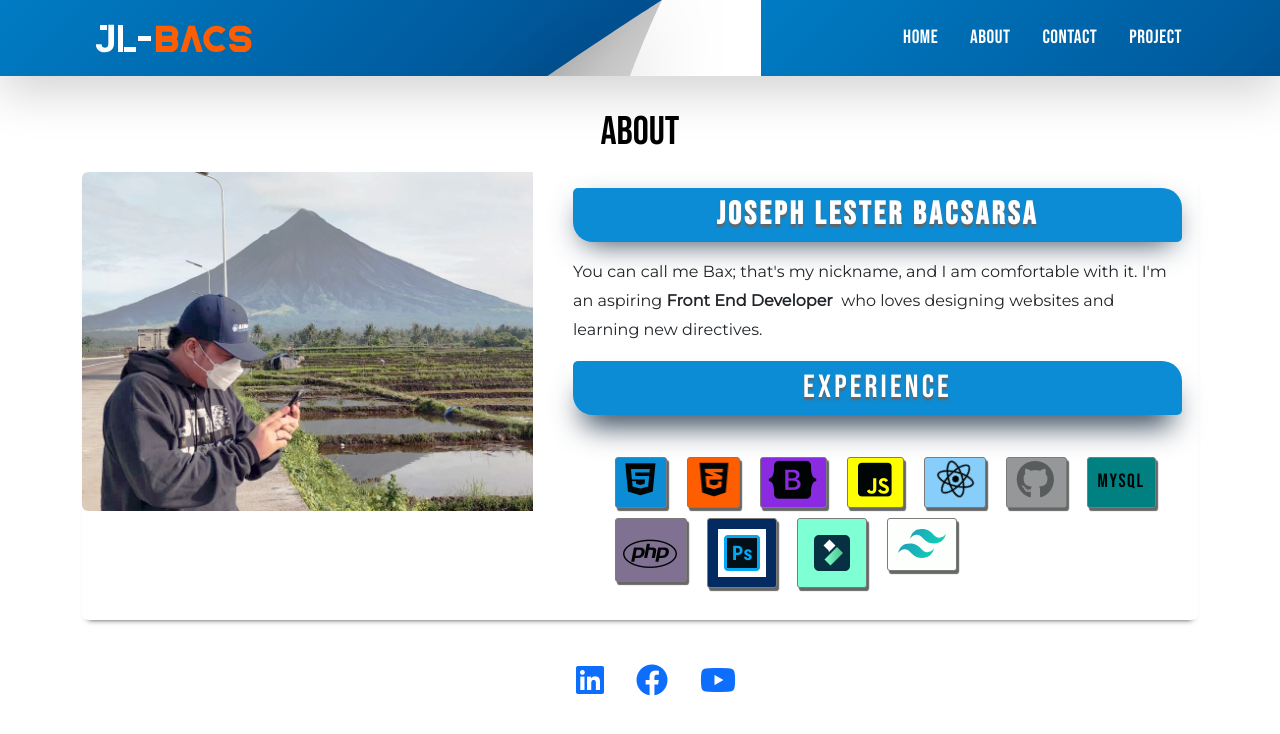
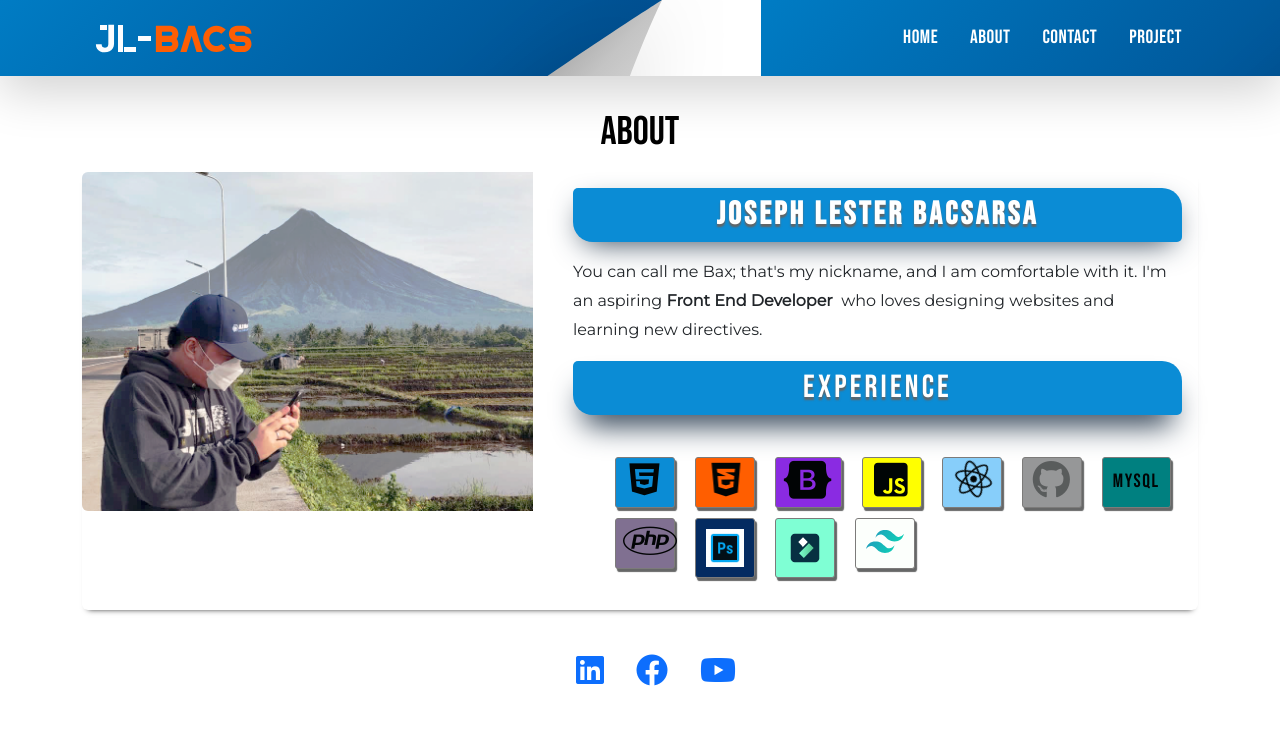
Before and after one commit to jlbbacs/Portfolio-app, a React (Create React App) app: page /about in a window 1280 px wide. Shown: the top 734 px of the page. Built offline with nearby package versions, Linux system fonts and the light colour scheme; the HTML template or start-up script is replaced by a standard one; a web font is replaced by a local one.

Commit message:
changing skill size

```diff
--- a/src/css/about.css
+++ b/src/css/about.css
@@ -86,41 +86,69 @@
 }
 #ht{
     background-color: #0B8CD5;
+    width:60px;
+    height:60px;
+    text-align: center;
 }
 #cs{
     background-color: rgb(255, 94, 0);
+    width:60px;
+    height:60px;
+    text-align: center;
 
 }
 #ja{
     background-color: yellow;
+    width:60px;
+    height:60px;
+    text-align: center;
 }
 #gi{
     background-color: #969798;
+    width:60px;
+    height:60px;
+    text-align: center;
 }
 #my{
     background-color: teal;
 
 
+
 }
 #re{
     background-color: lightskyblue;
+    width:60px;
+    height:60px;
+    text-align: center;
 }
 
 #ph{
     background-color: #807091;
+    width:60px;
+    height:60px;
+    text-align: center!important;
+
+
 }
+
+
+
 
 #photo{
     background-color: #042b61;
+    width:60px;
+    height:60px;
 }
 #fil{
     background-color: aquamarine;
+    width:60px;
+    height:60px;
 }
 
 #tail{
     background-color: rgb(252, 255, 252);
-    width:70px;
-    height:70px;
+    width:60px;
+    height:60px;
 }
 
 .about-list{
--- a/src/pages/About.js
+++ b/src/pages/About.js
@@ -34,16 +34,16 @@ const About = () => {
          </p>
          <h5 className="text-center skills-about">EXPERIENCE</h5>
             <ul className="about-list">
-                <li className="list" id="ht" data-bs-toggle="tooltip" data-bs-placement="top" title="HTML"><i class="fa-brands fa-html5 fa-bounce fa-2xl"></i></li>
+                <li className="list" id="ht" data-bs-toggle="tooltip" data-bs-placement="top" title="HTML"><i class="fa-brands fa-html5 fa-html5 fa-bounce fa-2xl"></i></li>
                 <li className="list" id="cs" data-bs-toggle="tooltip" data-bs-placement="top" title="CSS"><i class="fa-brands fa-css3-alt fa-flip fa-2xl"></i></li>
                 <li className="list" id="bo" data-bs-toggle="tooltip" data-bs-placement="top" title="BOOTSTRAP"><i class="fa-brands fa-bootstrap fa-beat-fade fa-2xl"></i></li>
                 <li className="list" id="ja" data-bs-toggle="tooltip" data-bs-placement="top" title="JAVASCRIPT"><i class="fa-brands fa-square-js fa-shake fa-2xl"></i></li>
                 <li className="list" id="re" data-bs-toggle="tooltip" data-bs-placement="top" title="REACT"><i class="fa-brands fa-react fa-spin-pulse fa-2xl"></i></li>
                 <li className="list" id="gi" data-bs-toggle="tooltip" data-bs-placement="top" title="GITHUB"><i class="fa-brands fa-github fa-fade fa-2xl"></i></li>
                 <li className="list" id="my" data-bs-toggle="tooltip" data-bs-placement="top" title="SQL">MYSQL</li>
-                <li className="list" id="ph"data-bs-toggle="tooltip"  data-bs-placement="top" title="PHP"><i class="fa-brands fa-php fa-beat-fade fa-2xl mt-4"></i></li>
+                <li className="list" id="ph"data-bs-toggle="tooltip"  data-bs-placement="top" title="PHP"><i class="fa-brands fa-php fa-beat-fade fa-2xl"></i></li>
                 <li className="list" id="photo"data-bs-toggle="tooltip" data-bs-placement="top" title="PHOTOSHOP"><img src={Photoshop} className="img-fluid" alt="..."/></li>
-                <li className="list" id="fil" data-bs-toggle="tooltip" data-bs-placement="top" title="FILMORA"><img src={Filmora} alt="filmora logo"/></li>
+                <li className="list" id="fil" data-bs-toggle="tooltip" data-bs-placement="top" title="FILMORA"><img src={Filmora} className="img-fluid" alt="filmora logo"/></li>
                 <li className="list" id="tail" data-bs-toggle="tooltip" data-bs-placement="top" title="TAILWIND"><img src={Tailwind} className="img-fluid" alt="tailwindlogo"/></li>
             </ul>
         <p className="card-text"><small className="text-muted"></small></p>
```
